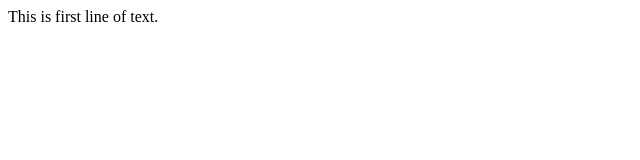
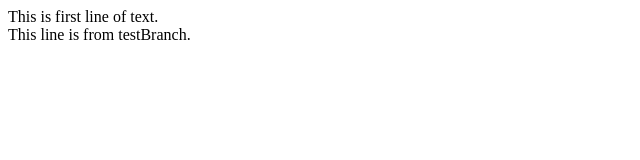
Before and after one commit to coder-mahmud/branch-test, a plain HTML site: page index.html in a window 1280 px wide. Shown: the whole page, without its empty margins (0-640 px from the left). Drawn offline with Linux system fonts and the light colour scheme.

Commit message:
Commit from testBranch

```diff
--- a/index.html
+++ b/index.html
@@ -5,6 +5,7 @@
 	<title>Git testing</title>
 </head>
 <body>
-	This is first line of text.
+	This is first line of text.<br>
+	This line is from testBranch.
 </body>
 </html>
```
